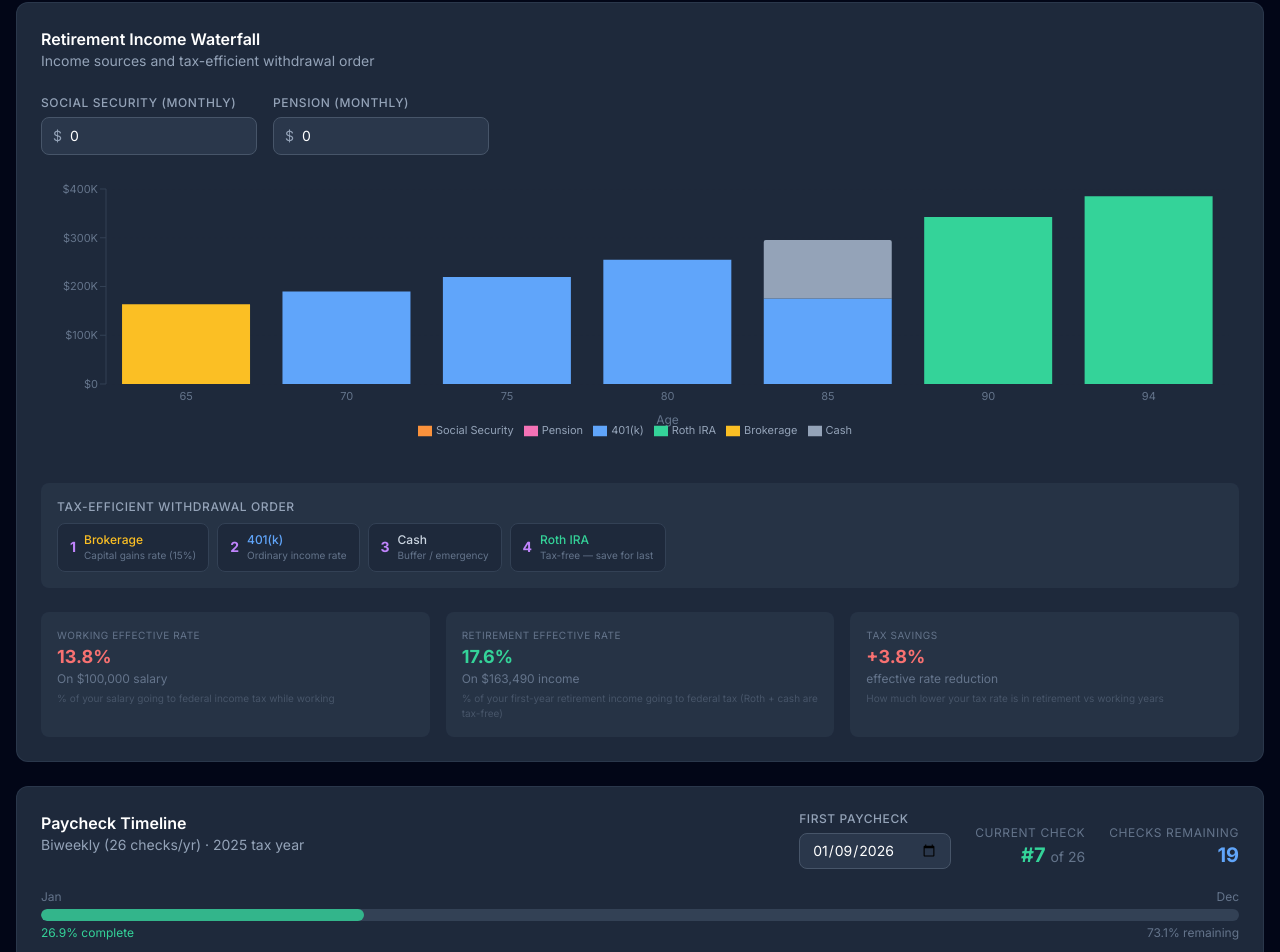
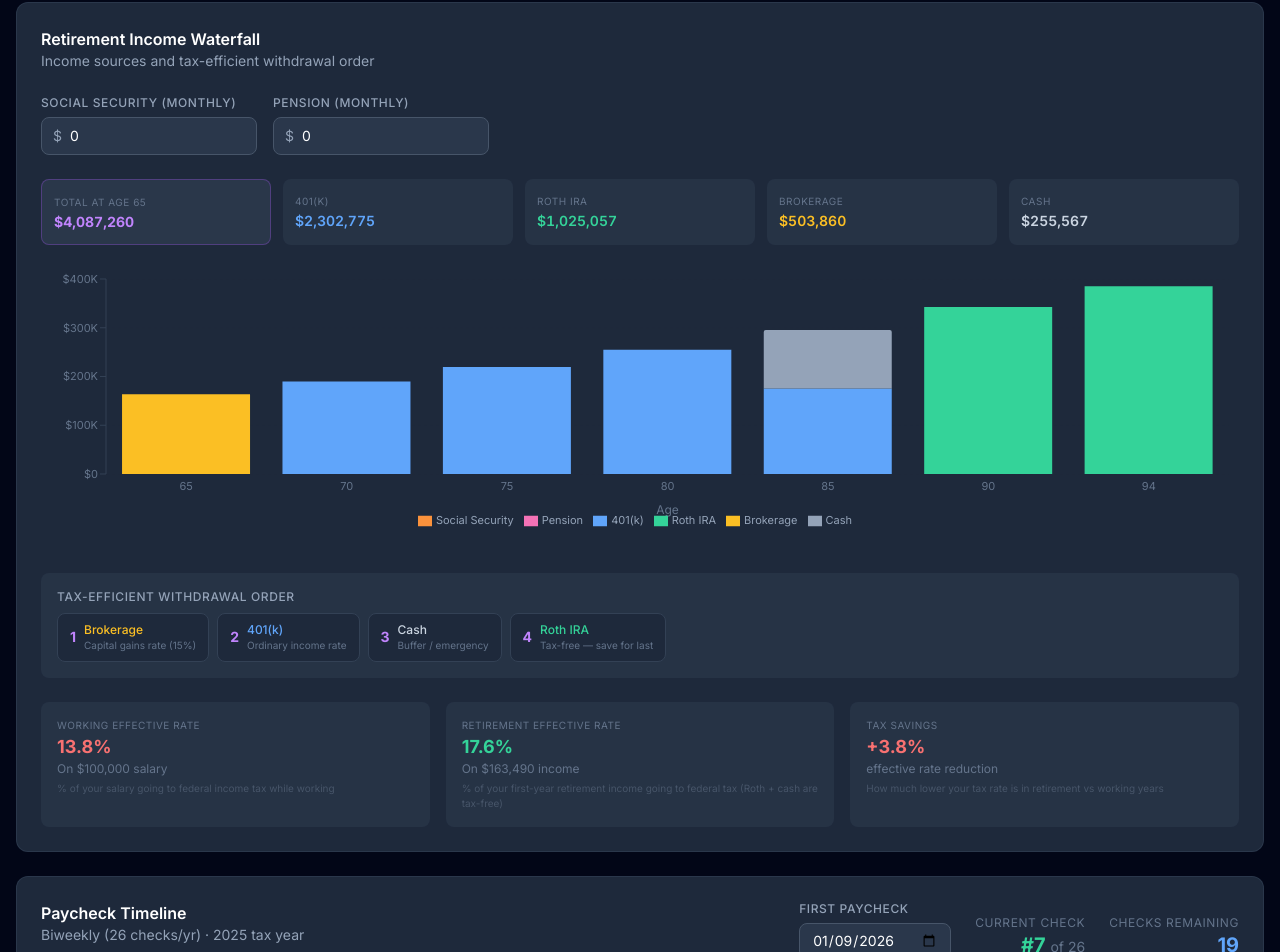
Before and after one commit to Qscott4395/personal-finance-os, a Next.js app: page / in a window 1280 px wide. Shown: the part 4977-5929 px from the top of the page. Built offline with nearby package versions, Linux system fonts and the light colour scheme.

Commit message:
Add portfolio breakdown row above retirement waterfall chart

```diff
--- a/app/page.tsx
+++ b/app/page.tsx
@@ -1119,6 +1119,30 @@ export default function Page() {
             <NumInput label="Pension (Monthly)" value={pensionMo} onChange={setPensionMo} prefix="$" step={100} />
           </div>
 
+          {/* Starting portfolio summary */}
+          <div className="grid grid-cols-2 sm:grid-cols-5 gap-3 text-sm">
+            <div className="sm:col-span-1 bg-slate-700/60 rounded-lg p-3 border border-purple-500/30">
+              <p className="text-slate-500 text-[10px] uppercase tracking-wider">Total at Age {retirementAge}</p>
+              <p className="text-purple-400 font-bold tabular-nums">{fmt(projection.finalValue)}</p>
+            </div>
+            <div className="bg-slate-700/40 rounded-lg p-3">
+              <p className="text-slate-500 text-[10px] uppercase tracking-wider">401(k)</p>
+              <p className="text-blue-400 font-semibold tabular-nums">{fmt(projection.final401k)}</p>
+            </div>
+            <div className="bg-slate-700/40 rounded-lg p-3">
+              <p className="text-slate-500 text-[10px] uppercase tracking-wider">Roth IRA</p>
+              <p className="text-emerald-400 font-semibold tabular-nums">{fmt(projection.finalRoth)}</p>
+            </div>
+            <div className="bg-slate-700/40 rounded-lg p-3">
+              <p className="text-slate-500 text-[10px] uppercase tracking-wider">Brokerage</p>
+              <p className="text-amber-400 font-semibold tabular-nums">{fmt(projection.finalBrokerage)}</p>
+            </div>
+            <div className="bg-slate-700/40 rounded-lg p-3">
+              <p className="text-slate-500 text-[10px] uppercase tracking-wider">Cash</p>
+              <p className="text-slate-300 font-semibold tabular-nums">{fmt(projection.finalCash)}</p>
+            </div>
+          </div>
+
           {/* Waterfall chart */}
           <WaterfallChart data={retirementWaterfall} />
 
```
Also changed, not shown: .claude/launch.json (added), 1 other file (tests, documents, lock files or other folders).
